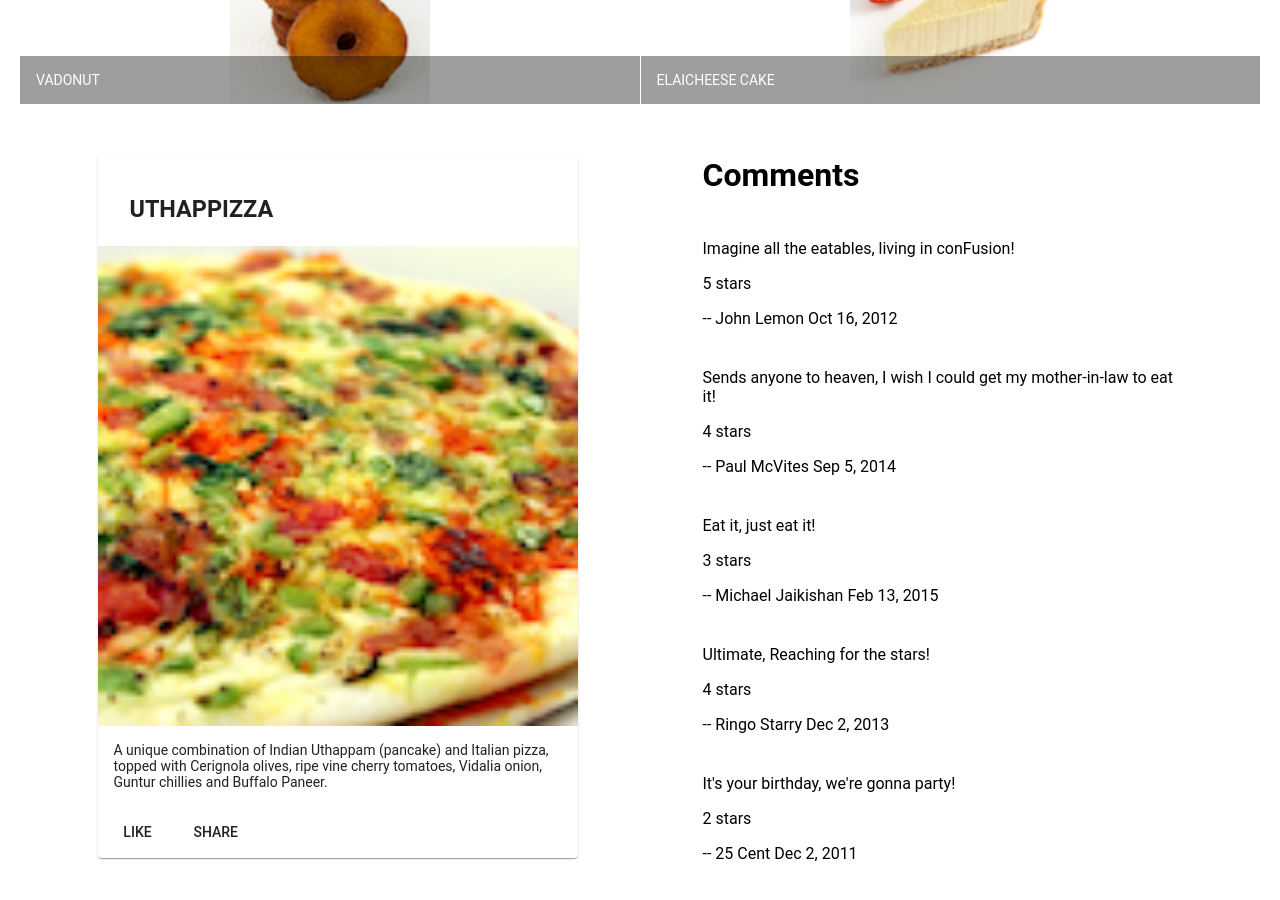
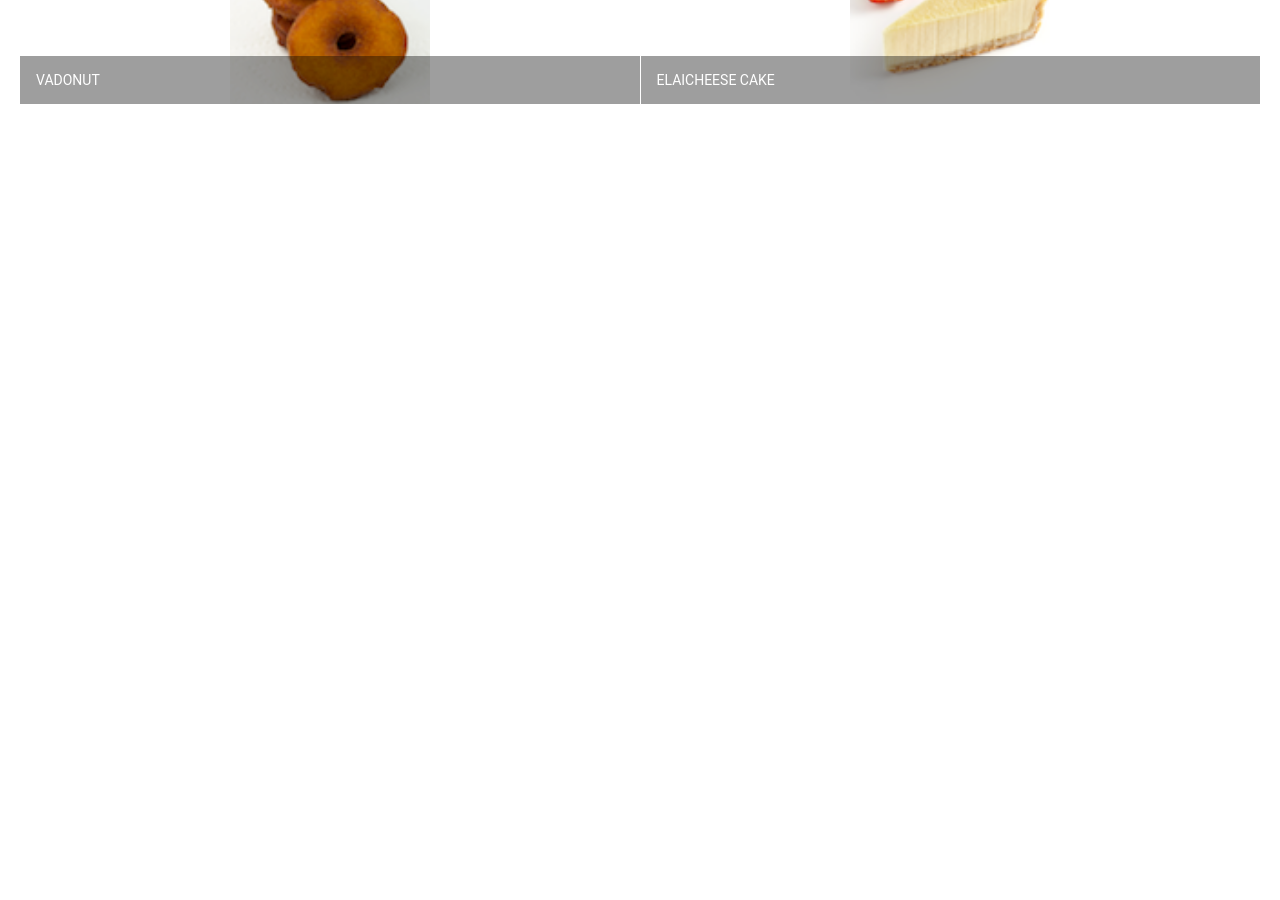
Before and after one commit to alirazaalisher/Angular-learning, an Angular app: page / in a window 1280 px wide. Shown: the part 460-1360 px from the top of the page. After the commit the page ends 800 px from the top, so only its background shows below. Built offline with nearby package versions, Linux system fonts and the light colour scheme.

Commit message:
Data Binding

```diff
--- a/src/app/dishdetail/dishdetail.component.html
+++ b/src/app/dishdetail/dishdetail.component.html
@@ -22,12 +22,13 @@
         </div>
     </div>
     <div fxFlex="40">
-        <h1>Comments</h1>
-        <mat-list *ngFor="let comment of dish.comments">
-            <p matLine>{{comment.comment}}</p>
-            <p matLine>{{comment.rating}} stars</p>
-            <p>-- {{ comment.author}} {{ comment.date | date :'mediumDate' }}</p>
+        <mat-list *ngIf="dish">
+            <h1>comments</h1>
+            <mat-list-item *ngFor="let comment of dish.comments">
+                <h4 matLine>{{comment.comment}}</h4>
+                <p matLine>{{comment.rating}} stars</p>
+                <p matLine> <span>-- {{ comment.author}} {{ comment.date | date :'mediumDate' }}</span></p>
+            </mat-list-item>
         </mat-list>
-
     </div>
 </div>
--- a/src/app/dishdetail/dishdetail.component.ts
+++ b/src/app/dishdetail/dishdetail.component.ts
@@ -1,50 +1,5 @@
-import { Component, OnInit } from "@angular/core";
-
-const DISH = {
-  id: "0",
-  name: "Uthappizza",
-  image: "/assets/images/uthappizza.png",
-  category: "mains",
-  featured: true,
-  label: "Hot",
-  price: "4.99",
-  // tslint:disable-next-line:max-line-length
-  description:
-    "A unique combination of Indian Uthappam (pancake) and Italian pizza, topped with Cerignola olives, ripe vine cherry tomatoes, Vidalia onion, Guntur chillies and Buffalo Paneer.",
-  comments: [
-    {
-      rating: 5,
-      comment: "Imagine all the eatables, living in conFusion!",
-      author: "John Lemon",
-      date: "2012-10-16T17:57:28.556094Z",
-    },
-    {
-      rating: 4,
-      comment:
-        "Sends anyone to heaven, I wish I could get my mother-in-law to eat it!",
-      author: "Paul McVites",
-      date: "2014-09-05T17:57:28.556094Z",
-    },
-    {
-      rating: 3,
-      comment: "Eat it, just eat it!",
-      author: "Michael Jaikishan",
-      date: "2015-02-13T17:57:28.556094Z",
-    },
-    {
-      rating: 4,
-      comment: "Ultimate, Reaching for the stars!",
-      author: "Ringo Starry",
-      date: "2013-12-02T17:57:28.556094Z",
-    },
-    {
-      rating: 2,
-      comment: "It's your birthday, we're gonna party!",
-      author: "25 Cent",
-      date: "2011-12-02T17:57:28.556094Z",
-    },
-  ],
-};
+import { Component, OnInit, Input } from "@angular/core";
+import { Dish } from "../shared/dish";
 
 @Component({
   selector: "app-dishdetail",
@@ -52,7 +7,8 @@
   styleUrls: ["./dishdetail.component.scss"],
 })
 export class DishdetailComponent implements OnInit {
-  dish = DISH;
+  @Input()
+  dish: Dish;
   constructor() {}
 
   ngOnInit() {}
--- a/src/app/menu/menu.component.html
+++ b/src/app/menu/menu.component.html
@@ -9,7 +9,7 @@
 
     <div fxFlex>
         <mat-grid-list cols="2" rowHeight="200px">
-            <mat-grid-tile *ngFor="let dish of dishes">
+            <mat-grid-tile *ngFor="let dish of dishes" (click)="onSelect(dish)">
                 <img height="200px" src={{dish.image}} alt={{dish.name}}>
                 <mat-grid-tile-footer>
                     <h1>{{dish.name | uppercase}}</h1>
@@ -17,5 +17,5 @@
             </mat-grid-tile>
         </mat-grid-list>
     </div>
-    <app-dishdetail></app-dishdetail>
+    <app-dishdetail [dish]="selectedDish"></app-dishdetail>
 </div>
--- a/src/app/menu/menu.component.ts
+++ b/src/app/menu/menu.component.ts
@@ -1,62 +1,18 @@
 import { Component, OnInit } from "@angular/core";
 import { Dish } from "../shared/dish";
-const DISHES: Dish[] = [
-  {
-    id: "0",
-    name: "Uthappizza",
-    image: "/assets/images/uthappizza.png",
-    category: "mains",
-    featured: true,
-    label: "Hot",
-    price: "4.99",
-    // tslint:disable-next-line:max-line-length
-    description:
-      "A unique combination of Indian Uthappam (pancake) and Italian pizza, topped with Cerignola olives, ripe vine cherry tomatoes, Vidalia onion, Guntur chillies and Buffalo Paneer.",
-  },
-  {
-    id: "1",
-    name: "Zucchipakoda",
-    image: "/assets/images/zucchipakoda.png",
-    category: "appetizer",
-    featured: false,
-    label: "",
-    price: "1.99",
-    description:
-      "Deep fried Zucchini coated with mildly spiced Chickpea flour batter accompanied with a sweet-tangy tamarind sauce",
-  },
-  {
-    id: "2",
-    name: "Vadonut",
-    image: "/assets/images/vadonut.png",
-    category: "appetizer",
-    featured: false,
-    label: "New",
-    price: "1.99",
-    description:
-      "A quintessential ConFusion experience, is it a vada or is it a donut?",
-  },
-  {
-    id: "3",
-    name: "ElaiCheese Cake",
-    image: "/assets/images/elaicheesecake.png",
-    category: "dessert",
-    featured: false,
-    label: "",
-    price: "2.99",
-    description:
-      "A delectable, semi-sweet New York Style Cheese Cake, with Graham cracker crust and spiced with Indian cardamoms",
-  },
-];
+import { DISHES } from "../shared/dishes";
 @Component({
   selector: "app-menu",
   templateUrl: "./menu.component.html",
   styleUrls: ["./menu.component.scss"],
 })
 export class MenuComponent implements OnInit {
-  dishes = DISHES;
-
-  selectedDish = DISHES[0];
+  dishes: Dish[] = DISHES;
+  selectedDish: Dish;
   constructor() {}
 
   ngOnInit() {}
+  onSelect(dish: Dish) {
+    this.selectedDish = dish;
+  }
 }
--- /dev/null
+++ b/src/app/shared/comment.ts
@@ -0,0 +1,6 @@
+export class Comment {
+  rating: number;
+  comment: string;
+  author: string;
+  date: string;
+}
--- a/src/app/shared/dish.ts
+++ b/src/app/shared/dish.ts
@@ -1,3 +1,4 @@
+import { Comment } from "./comment";
 export class Dish {
   id: string;
   name: string;
@@ -7,4 +8,5 @@
   label: string;
   price: string;
   description: string;
+  comments: Comment[];
 }
--- /dev/null
+++ b/src/app/shared/dishes.ts
@@ -0,0 +1,181 @@
+import { Dish } from "./dish";
+
+export const DISHES: Dish[] = [
+  {
+    id: "0",
+    name: "Uthappizza",
+    image: "/assets/images/uthappizza.png",
+    category: "mains",
+    featured: true,
+    label: "Hot",
+    price: "4.99",
+    // tslint:disable-next-line:max-line-length
+    description:
+      "A unique combination of Indian Uthappam (pancake) and Italian pizza, topped with Cerignola olives, ripe vine cherry tomatoes, Vidalia onion, Guntur chillies and Buffalo Paneer.",
+    comments: [
+      {
+        rating: 5,
+        comment: "Imagine all the eatables, living in conFusion!",
+        author: "John Lemon",
+        date: "2012-10-16T17:57:28.556094Z",
+      },
+      {
+        rating: 4,
+        comment:
+          "Sends anyone to heaven, I wish I could get my mother-in-law to eat it!",
+        author: "Paul McVites",
+        date: "2014-09-05T17:57:28.556094Z",
+      },
+      {
+        rating: 3,
+        comment: "Eat it, just eat it!",
+        author: "Michael Jaikishan",
+        date: "2015-02-13T17:57:28.556094Z",
+      },
+      {
+        rating: 4,
+        comment: "Ultimate, Reaching for the stars!",
+        author: "Ringo Starry",
+        date: "2013-12-02T17:57:28.556094Z",
+      },
+      {
+        rating: 2,
+        comment: "It's your birthday, we're gonna party!",
+        author: "25 Cent",
+        date: "2011-12-02T17:57:28.556094Z",
+      },
+    ],
+  },
+  {
+    id: "1",
+    name: "Zucchipakoda",
+    image: "/assets/images/zucchipakoda.png",
+    category: "appetizer",
+    featured: false,
+    label: "",
+    price: "1.99",
+    description:
+      "Deep fried Zucchini coated with mildly spiced Chickpea flour batter accompanied with a sweet-tangy tamarind sauce",
+    comments: [
+      {
+        rating: 5,
+        comment: "Imagine all the eatables, living in conFusion!",
+        author: "John Lemon",
+        date: "2012-10-16T17:57:28.556094Z",
+      },
+      {
+        rating: 4,
+        comment:
+          "Sends anyone to heaven, I wish I could get my mother-in-law to eat it!",
+        author: "Paul McVites",
+        date: "2014-09-05T17:57:28.556094Z",
+      },
+      {
+        rating: 3,
+        comment: "Eat it, just eat it!",
+        author: "Michael Jaikishan",
+        date: "2015-02-13T17:57:28.556094Z",
+      },
+      {
+        rating: 4,
+        comment: "Ultimate, Reaching for the stars!",
+        author: "Ringo Starry",
+        date: "2013-12-02T17:57:28.556094Z",
+      },
+      {
+        rating: 2,
+        comment: "It's your birthday, we're gonna party!",
+        author: "25 Cent",
+        date: "2011-12-02T17:57:28.556094Z",
+      },
+    ],
+  },
+  {
+    id: "2",
+    name: "Vadonut",
+    image: "/assets/images/vadonut.png",
+    category: "appetizer",
+    featured: false,
+    label: "New",
+    price: "1.99",
+    description:
+      "A quintessential ConFusion experience, is it a vada or is it a donut?",
+    comments: [
+      {
+        rating: 5,
+        comment: "Imagine all the eatables, living in conFusion!",
+        author: "John Lemon",
+        date: "2012-10-16T17:57:28.556094Z",
+      },
+      {
+        rating: 4,
+        comment:
+          "Sends anyone to heaven, I wish I could get my mother-in-law to eat it!",
+        author: "Paul McVites",
+        date: "2014-09-05T17:57:28.556094Z",
+      },
+      {
+        rating: 3,
+        comment: "Eat it, just eat it!",
+        author: "Michael Jaikishan",
+        date: "2015-02-13T17:57:28.556094Z",
+      },
+      {
+        rating: 4,
+        comment: "Ultimate, Reaching for the stars!",
+        author: "Ringo Starry",
+        date: "2013-12-02T17:57:28.556094Z",
+      },
+      {
+        rating: 2,
+        comment: "It's your birthday, we're gonna party!",
+        author: "25 Cent",
+        date: "2011-12-02T17:57:28.556094Z",
+      },
+    ],
+  },
+  {
+    id: "3",
+    name: "ElaiCheese Cake",
+    image: "/assets/images/elaicheesecake.png",
+    category: "dessert",
+    featured: false,
+    label: "",
+    price: "2.99",
+    description:
+      "A delectable, semi-sweet New York Style Cheese Cake, with Graham cracker crust and spiced with Indian cardamoms",
+    comments: [
+      {
+        rating: 5,
+        comment: "Imagine all the eatables, living in conFusion!",
+        author: "John Lemon",
+        date: "2012-10-16T17:57:28.556094Z",
+      },
+      {
+        rating: 4,
+        comment:
+          "Sends anyone to heaven, I wish I could get my mother-in-law to eat it!",
+        author: "Paul McVites",
+        date: "2014-09-05T17:57:28.556094Z",
+      },
+      {
+        rating: 3,
+        comment: "Eat it, just eat it!",
+        author: "Michael Jaikishan",
+        date: "2015-02-13T17:57:28.556094Z",
+      },
+      {
+        rating: 4,
+        comment: "Ultimate, Reaching for the stars!",
+        author: "Ringo Starry",
+        date: "2013-12-02T17:57:28.556094Z",
+      },
+      {
+        rating: 2,
+        comment: "It's your birthday, we're gonna party!",
+        author: "25 Cent",
+        date: "2011-12-02T17:57:28.556094Z",
+      },
+    ],
+  },
+];
```
